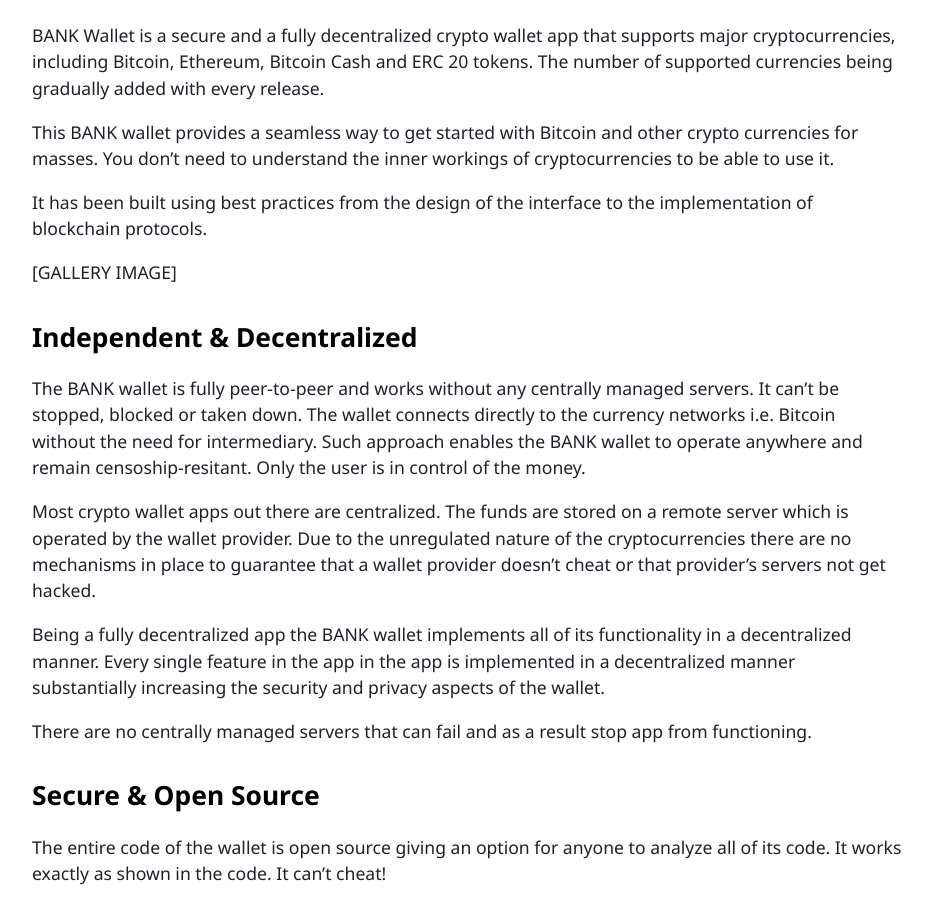
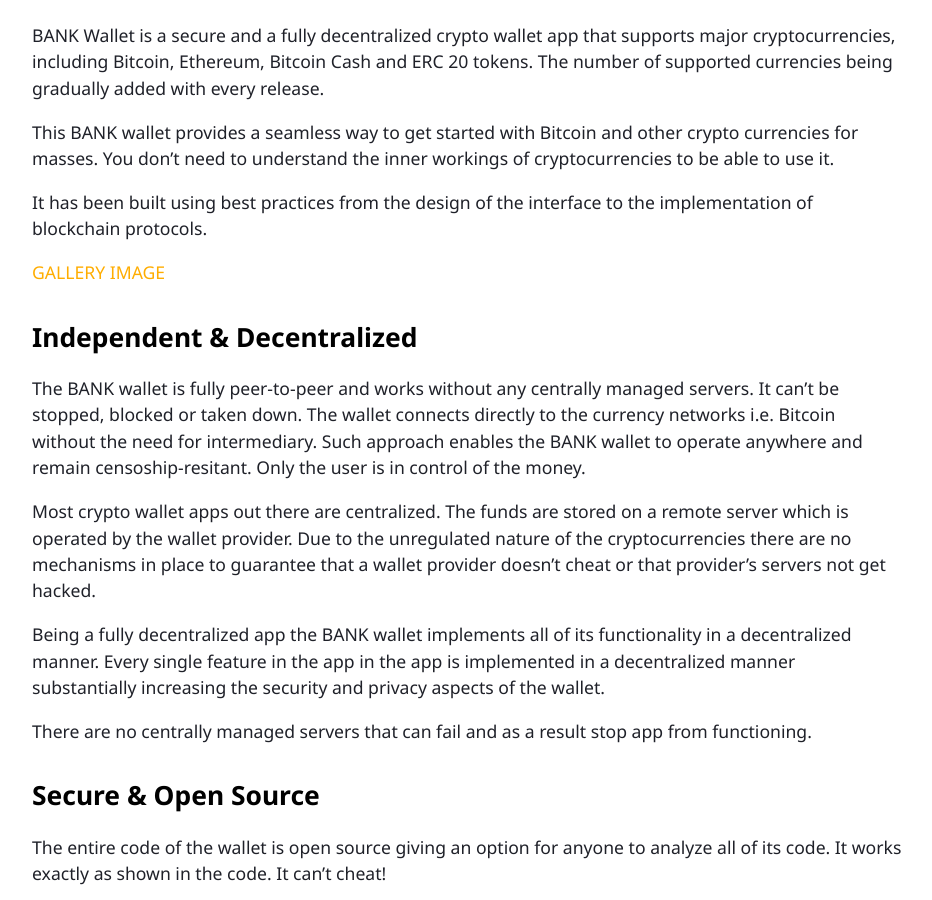
Before and after one commit to horizontalsystems/horizontalsystems.github.io, a Jekyll site: the page built from dapps/dao-platform.md, in a window 1280 px wide and 900 px high, scrolled down 736 px. Shown: the whole window, without its empty margins (173-1105 px from the left). Built offline with Jekyll 4.4.1, drawn with Linux system fonts in a browser that asks for light colours; part of the change alters nothing that is shown.

```diff
--- a/dapps/dao-platform.md
+++ b/dapps/dao-platform.md
@@ -22,7 +22,7 @@ This BANK wallet provides a seamless way to get started with Bitcoin and other c
 
 It has been built using best practices from the design of the interface to the implementation of blockchain protocols.
 
-[GALLERY IMAGE]
+[GALLERY IMAGE](assets/images/bankwallet_screenshots_ios.png)
 
 
 ## Independent & Decentralized
```
